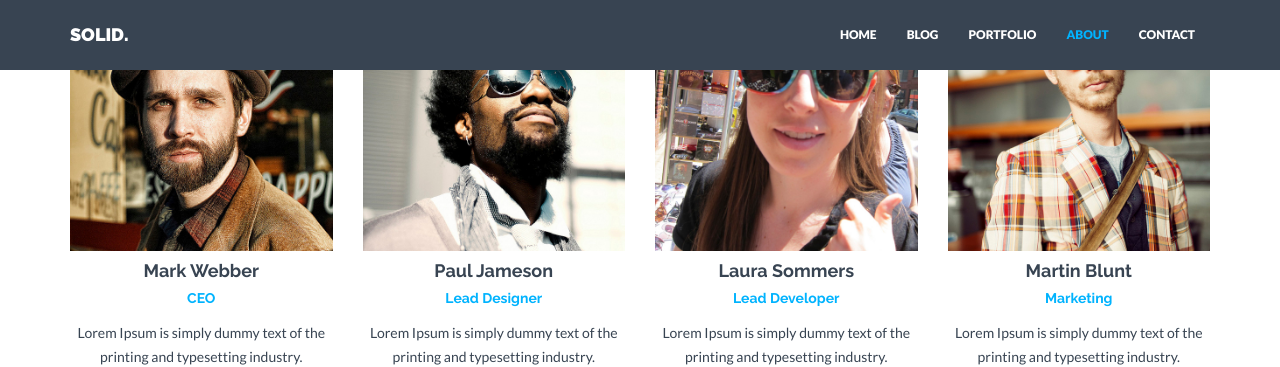
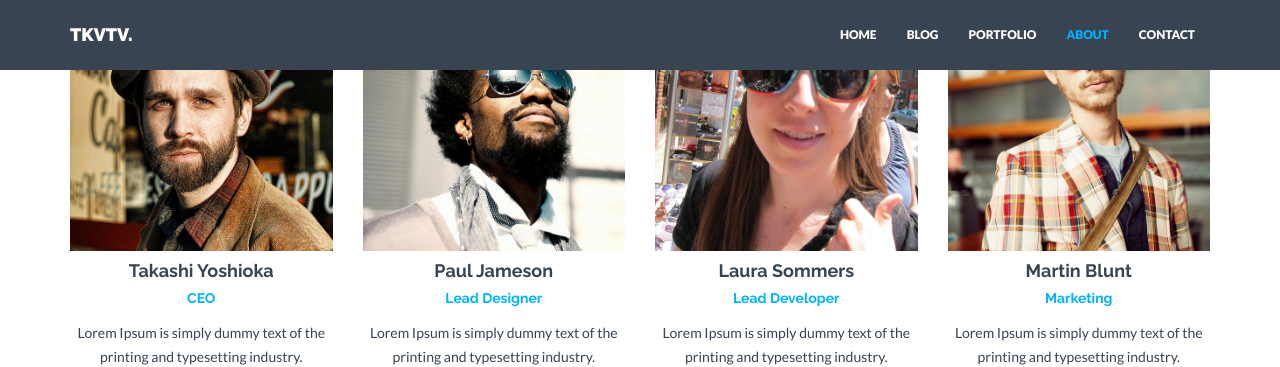
Before and after one commit to takagotch/o2364, a Jekyll site: the page built from about.html, in a window 1280 px wide and 900 px high, scrolled down 862 px. Shown: the top 367 px of the window. Built offline with Jekyll 4.4.1, drawn with Linux system fonts in a browser that asks for light colours; nearby versions of some CDN libraries.

Commit message:
Update _config.yml

```diff
--- a/_config.yml
+++ b/_config.yml
@@ -1,11 +1,11 @@
 ### GENERAL SETTINGS ###
 
 # Site settings
-title: SOLID.
+title: TKVTV.
 description: "Write an awesome description for your new site here. You can edit this line in _config.yml. It will appear in your document head meta (for Google search results) and in your feed.xml site description."
 analytics: #Google analytics code in the format XX-nnnnnnnn-n
-baseurl: "" #important: start with /
-url: "http://yourdomain.com"
+baseurl: "https://takagotch.github.io/page57/" #important: start with /
+url: "https://takagotch.github.io/page57/"
 
 # Build settings
 markdown: kramdown
@@ -59,7 +59,7 @@ tel: +34 8493-4893
 
 # Members information. Shown on About page.
 members:
-  - name: Mark Webber
+  - name: Takashi Yoshioka
     position: CEO
     text: Lorem Ipsum is simply dummy text of the printing and typesetting industry.
     img: team01.jpg
```
